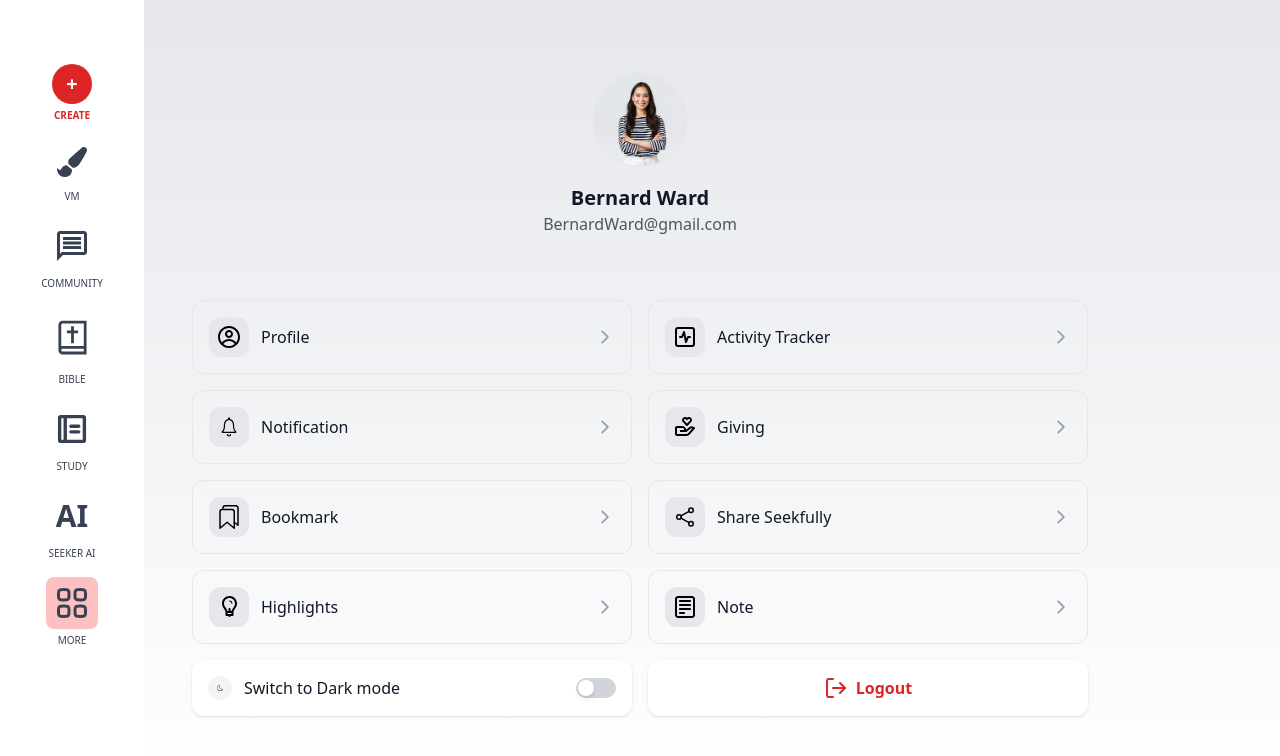
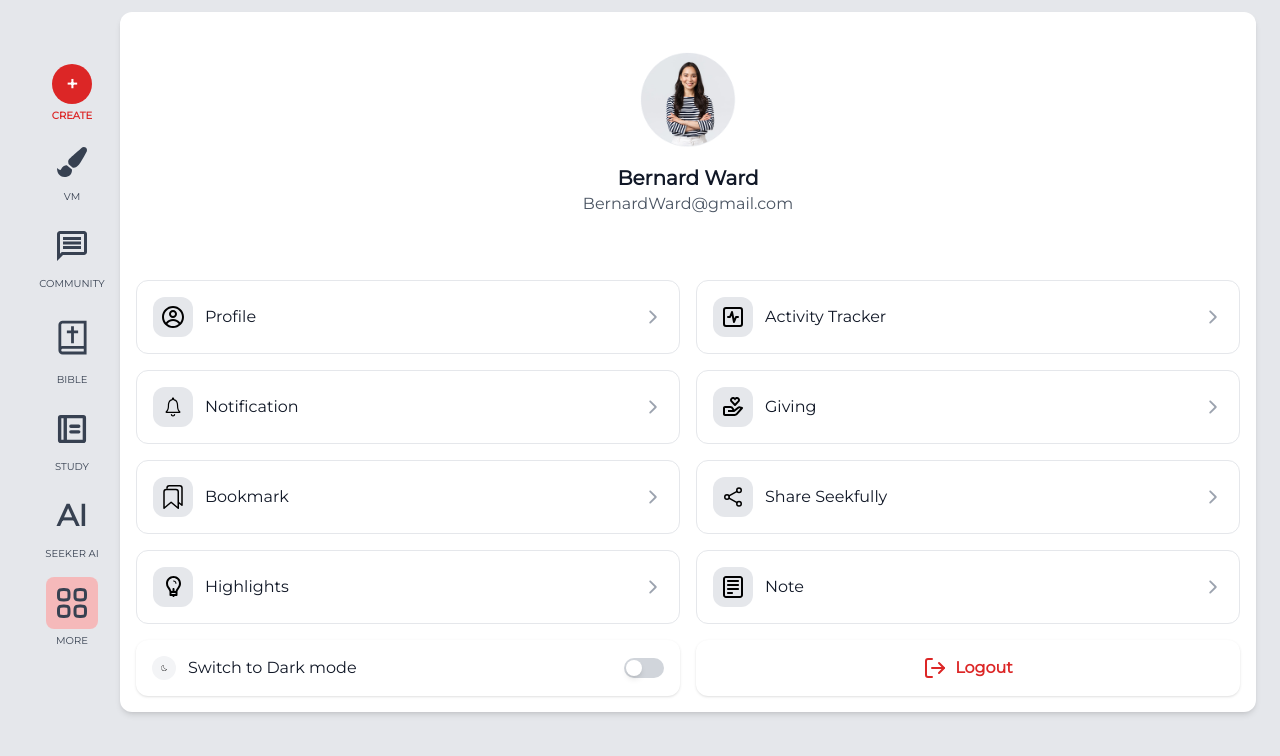
Before and after one commit to AwaisKhan10/SeekFully_website, a React (Vite) app: page /profile in a window 1280 px wide. Shown: the top 756 px of the page. Built offline with nearby package versions, Linux system fonts and the light colour scheme.

Commit message:
complete

```diff
--- a/src/Component/Bible.jsx
+++ b/src/Component/Bible.jsx
@@ -59,9 +59,9 @@ const BibleJeremiah30Page = () => {
     );
 
   return (
-    <div className="bg-gradient-to-br from-white to-gray-100 text-gray-900 min-h-screen flex font-montserrat">
+    <div className="bg-gray-100 text-gray-900 min-h-screen flex font-montserrat">
       <Sidebar />
-      <div className="flex flex-col md:flex-row flex-1 max-w-screen-xl mx-auto pl-[140px]">
+      <div className="flex flex-col md:flex-row flex-1 max-w-screen-xl mx-auto pl-[100px]">
         <div className="flex flex-col flex-1 p-6 bg-white rounded-xl shadow-md m-4">
           {/* Top Bar */}
           <div className="flex items-center space-x-3 mb-6">
--- a/src/Component/Follow_requests.jsx
+++ b/src/Component/Follow_requests.jsx
@@ -68,14 +68,14 @@ function Follow_requests() {
   const navigate = useNavigate();
 
   return (
-    <div className="flex w-full h-full bg-white dark:bg-gray-900 transition-colors duration-300  overflow-hidden ">
+    <div className="flex w-full h-full bg-gray-100 dark:bg-gray-900 transition-colors duration-300  overflow-hidden ">
       {/* Large Sidebar with shadow and border */}
       <div>
         <Sidebar />
       </div>
 
       {/* Main content area */}
-      <div className="flex-1 flex  p-6 ml-32  gap-6 border shadow-lg rounded-lg w-[000px]">
+      <div className="flex-1 flex bg-white p-6 ml-32  gap-6 border shadow-lg rounded-lg w-[000px]">
         {/* Small Sidebar inside main content, with shadow and border */}
         <div className="mt-[210px]">
           <Sidebar_small />
--- a/src/Component/SideBar.jsx
+++ b/src/Component/SideBar.jsx
@@ -37,7 +37,7 @@ const Sidebar = () => {
       <aside
         className={`
           ${isOpen ? "translate-x-0" : "-translate-x-full"}
-          md:translate-x-0 bg-white
+          md:translate-x-0
           transition-transform duration-300 ease-in-out
           w-20 sm:w-24 md:w-28 lg:w-36
           h-screen
--- a/src/pages/Ai.jsx
+++ b/src/pages/Ai.jsx
@@ -8,12 +8,11 @@ function Ai() {
 
   return (
     <>
-      <div className="flex justify-between">
-        <div>
+      <div className="flex bg-gray-100 dark:bg-gray-900 text-gray-900 dark:text-gray-100 transition-colors duration-300 min-h-screen">
         <Sidebar />
-        </div>
-        <div className="flex items-center justify-center min-h-screen bg-white dark:bg-gray-900 shadow-md p-6 transition-colors duration-300 w-screen">
-          <div className="text-center space-y-6 font-montserrat">
+        <main className="flex-1 p-2 ml-28">
+          <div className="flex items-center justify-center min-h-screen bg-white dark:bg-gray-900 rounded-xl shadow-md p-6 transition-colors duration-300">
+            <div className="text-center space-y-6 font-montserrat w-full max-w-[900px]">
               {/* SeekerAI Logo */}
               <div className="flex justify-center">
                 <div className="bg-red-600 rounded-full w-12 h-12 flex items-center justify-center">
@@ -27,7 +26,7 @@ function Ai() {
               </h1>
 
               {/* Input box */}
-            <div className="flex items-center p-4 border-2 border-gray-300 dark:border-gray-600 rounded-lg overflow-hidden w-[900px] h-[70px] bg-white dark:bg-gray-800 transition-colors duration-300">
+              <div className="flex items-center p-4 border-2 border-gray-300 dark:border-gray-600 rounded-lg overflow-hidden w-full h-[70px] bg-white dark:bg-gray-800 transition-colors duration-300">
                 <input
                   type="text"
                   value={message}
@@ -41,6 +40,7 @@ function Ai() {
               </div>
             </div>
           </div>
+        </main>
       </div>
     </>
   );
--- a/src/pages/Comunity.jsx
+++ b/src/pages/Comunity.jsx
@@ -263,10 +263,10 @@ function Community() {
   };
 
   return (
-    <div className="flex  bg-white dark:bg-gray-900 text-gray-900 dark:text-gray-100 transition-colors duration-300 min-h-screen">
+    <div className="flex  bg-gray-100 dark:bg-gray-900 text-gray-900 dark:text-gray-100 transition-colors duration-300 min-h-screen">
       <Sidebar />
-      <main className="flex-1  p-4 flex ml-32">
-        <div className="w-full  bg-white dark:bg-gray-800 border border-gray-200 dark:border-gray-700 rounded-lg shadow-lg p-4">
+      <main className="flex-1  p-2 ml-28">
+        <div className="w-full  bg-white dark:bg-gray-800 border border-gray-200 dark:border-gray-700 rounded-xl shadow-md p-4">
           <div className="flex ">
             {/* Small Sidebar */}
             <div className="mr-4 mt-[210px]">
--- a/src/pages/Home.jsx
+++ b/src/pages/Home.jsx
@@ -29,7 +29,7 @@ const Home = () => {
       </aside>
 
       <main className="flex-1 sm:p-6 md:pt-3">
-        <div className="bg-white dark:bg-gray-800 rounded-xl shadow-lg p-4 sm:p-8 max-w-6xl mx-auto transition-colors duration-300">
+        <div className="bg-white dark:bg-gray-800 rounded-xl shadow-md p-4 sm:p-8 max-w-6xl mx-auto transition-colors duration-300">
           {/* Header */}
           <header className="relative px-4 py-6 sm:px-8">
             {/* Login/Register */}
@@ -63,9 +63,9 @@ const Home = () => {
             </nav>
 
             {/* Search & Color Picker */}
-            <div className="flex items-center mt-9 ms-24">
+            <div className="flex flex-wrap gap-2 items-center mt-9 sm:ms-24 justify-center sm:justify-start">
               <div
-                className="flex w-[700px] rounded-lg border border-red-600 overflow-hidden"
+                className="flex flex-grow min-w-[250px] sm:w-[500px] md:w-[600px] lg:w-[700px] rounded-lg border border-red-600 overflow-hidden"
                 style={{ height: "58px" }}
               >
                 <div className="flex items-center flex-grow px-4">
@@ -79,7 +79,7 @@ const Home = () => {
               </div>
 
               {/* Color Dropdown */}
-              <div className="relative ms-1" style={{ height: "58px" }}>
+              <div className="relative" style={{ height: "58px" }}>
                 <button
                   onClick={() => setDropdownOpen(!dropdownOpen)}
                   className="flex items-center justify-center w-20 h-full bg-white dark:bg-gray-700 border border-red-700 rounded-lg cursor-pointer"
--- a/src/pages/Profile.jsx
+++ b/src/pages/Profile.jsx
@@ -14,7 +14,6 @@ import Sidebar from "../Component/SideBar";
 function Profile() {
   const { theme, toggleTheme } = useTheme();
 
-  // 👇 Ensure <html> gets updated if theme changes (for safety)
   useEffect(() => {
     const root = window.document.documentElement;
     if (theme === "dark") {
@@ -25,19 +24,17 @@ function Profile() {
   }, [theme]);
 
   return (
-    <>
-      <div className="flex">
-        <div>
+    <div className="flex flex-col md:flex-row bg-gray-200 dark:bg-gray-900 text-black dark:text-white min-h-screen font-montserrat transition-colors duration-300 overflow-hidden">
+      {/* Sidebar */}
+      <aside className="w-full md:w-24 flex-shrink-0 fixed md:static z-10">
         <Sidebar />
-        </div>
-        <div className="bg-gradient-to-t from-white to-gray-200 dark:from-gray-900 dark:to-gray-700 min-h-screen p-6 shadow-lg w-screen">
-          {/* Sidebar */}
+      </aside>
 
       {/* Main Content */}
-          <main className="flex-1 p-6">
-            <div className="max-w-4xl mx-auto">
+      <main className="flex-1 sm:p-6 md:pt-3">
+        <div className="bg-white dark:bg-gray-900 rounded-xl shadow-md max-w-6xl mx-auto p-4">
           {/* Profile Header */}
-              <div className="flex flex-col items-center p-6 rounded-2xl  dark:bg-gray-900 ">
+          <div className="flex flex-col items-center p-6 rounded-2xl">
             <img
               src={profilepage}
               alt="Profile"
@@ -52,7 +49,7 @@ function Profile() {
           </div>
 
           {/* Grid Menu */}
-              <div className="grid grid-cols-1 sm:grid-cols-2 gap-4 mt-10">
+          <div className="grid grid-cols-1 sm:grid-cols-2 lg:grid-cols-2 gap-4 mt-10">
             {[
               { to: "/editprofile", icon: <CgProfile />, label: "Profile" },
               {
@@ -90,7 +87,7 @@ function Profile() {
               <Link
                 key={idx}
                 to={item.to}
-                    className="flex items-center justify-between p-4 border border-gray-200 dark:border-gray-600 rounded-xl  dark:bg-gray-800  hover:bg-gray-50 dark:hover:bg-gray-700 transition"
+                className="flex items-center justify-between p-4 border border-gray-200 dark:border-gray-600 rounded-xl dark:bg-gray-800 hover:bg-gray-50 dark:hover:bg-gray-700 transition"
               >
                 <div className="flex items-center gap-3">
                   <div className="text-2xl bg-gray-200 dark:bg-gray-700 p-2 rounded-xl">
@@ -121,7 +118,6 @@ function Profile() {
                 </span>
               </div>
 
-                  {/* Switch */}
               <div className="relative inline-block w-10 h-5">
                 <div
                   className={`absolute inset-0 rounded-full transition-colors duration-300 ${
@@ -148,8 +144,6 @@ function Profile() {
         </div>
       </main>
     </div>
-      </div>
-    </>
   );
 }
 
```
Lines whose indentation alone changed are shown as unchanged.
